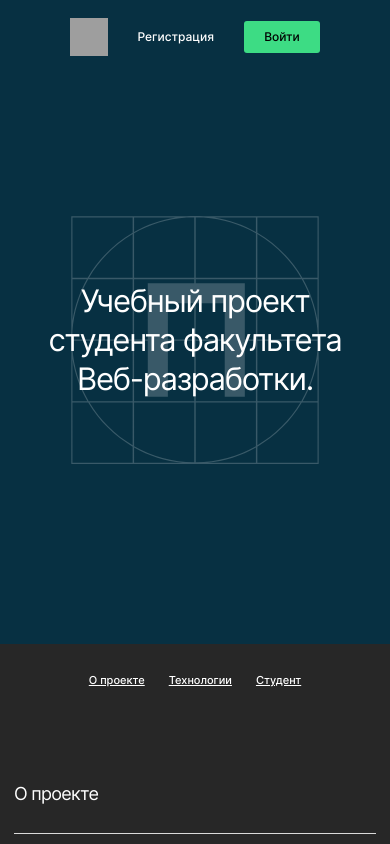
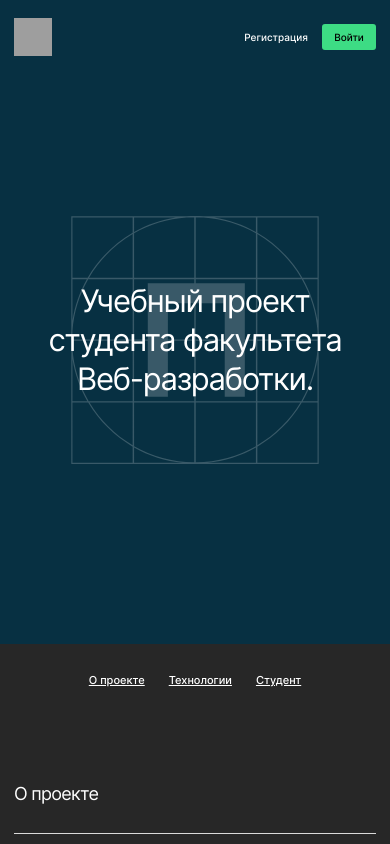
Before and after one commit to gans-AD/movies-explorer-api, a React (Create React App) app: page / in a window 390 px wide. Shown: the top 844 px of the page. Built offline with nearby package versions, Linux system fonts and the light colour scheme; grey boxes are pictures that could not be loaded.

Commit message:
страница landing готова

```diff
--- a/src/components/Header/Header.css
+++ b/src/components/Header/Header.css
@@ -19,7 +19,7 @@
   font-size: 12px;
   line-height: 16px;
   font-weight: 500;
-    color: #FFFFFF;
+  color: #ffffff;
   background-color: transparent;
   border: none;
   padding: 0;
@@ -35,7 +35,7 @@
   line-height: 16px;
   font-weight: 500;
   color: #000000;
-    background-color: #3DDC84;
+  background-color: #3ddc84;
   width: 76px;
   height: 32px;
   padding: 0;
@@ -48,3 +48,26 @@
 .header__login-button:hover {
   opacity: 0.5;
 }
+
+@media screen and (max-width: 768px) {
+  .header {
+    padding: 0 30px 0 30px;
+  }
+}
+
+@media screen and (max-width: 430px) {
+  .header {
+    padding: 0 14px 0 14px;
+  }
+
+  .header__reg-button {
+    font-size: 10px;
+  }
+
+  .header__login-button {
+    font-size: 10px;
+    width: 54px;
+    height: 26px;
+    margin-left: 14px;
+  }
+}
```
Lines whose indentation alone changed are shown as unchanged.
